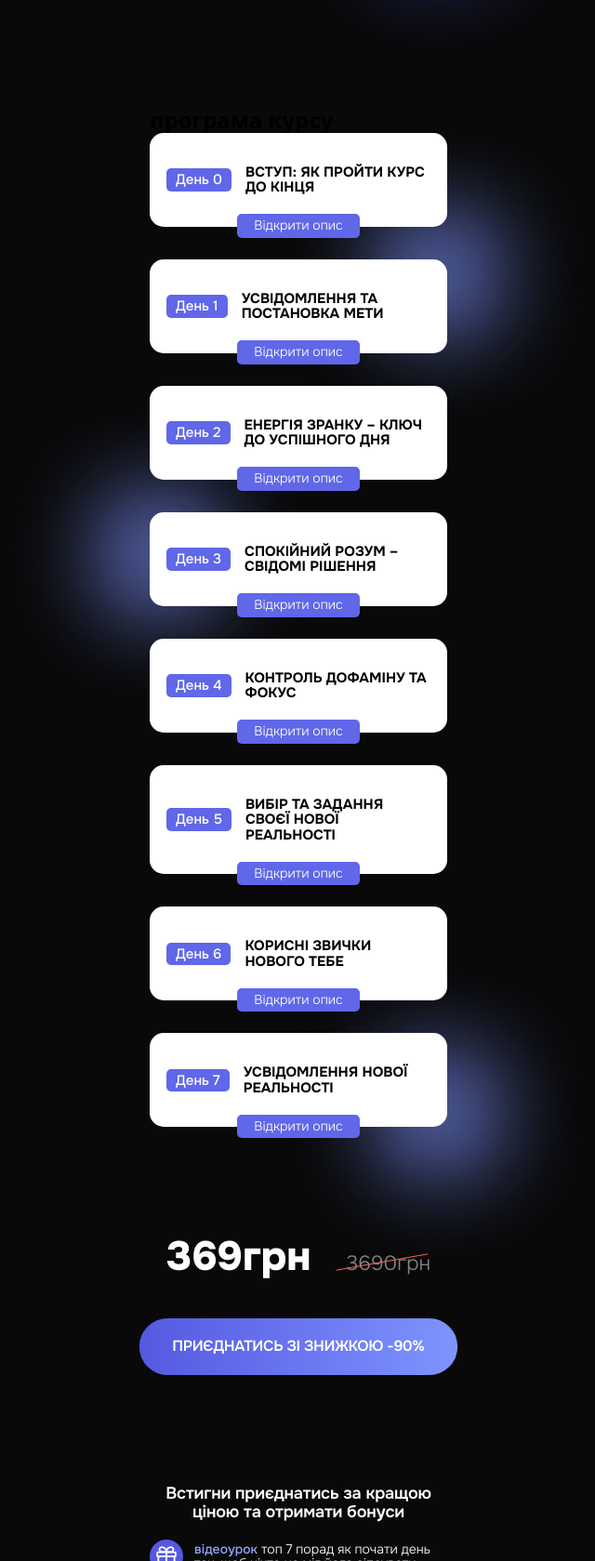
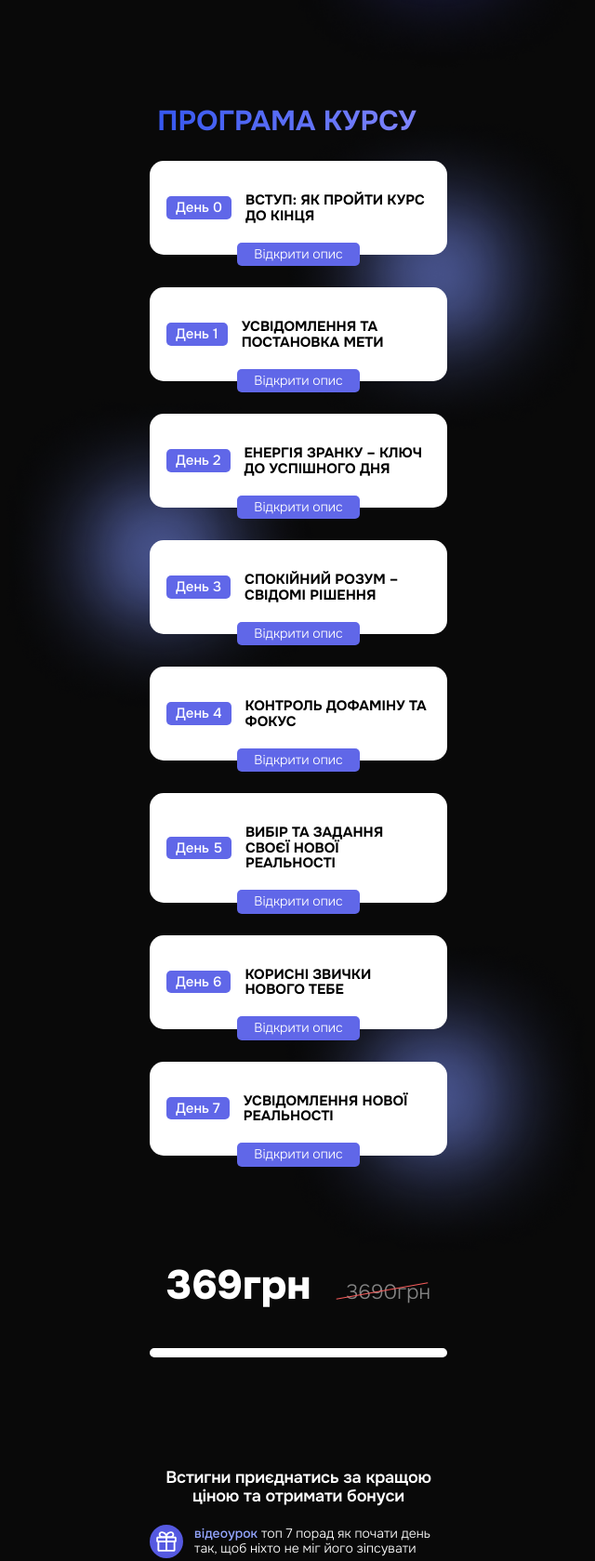
Before and after one commit to RomanIsaiev/work-website-98, a website built with Vite: page index.html in a window 1280 px wide. Shown: the part 3314-4993 px from the top of the page at 93% size, without its empty margins (319-959 px from the left). Built offline with nearby package versions, Linux system fonts and the light colour scheme; a script that the page names is missing.

Commit message:
added kwiga

```diff
--- a/index.html
+++ b/index.html
@@ -50,7 +50,7 @@
               </p>
             </li>
           </ul>
-          <a class="btn" href="">Приєднатись зі Знижкою -90%</a>
+          <a class="btn" href="#buy">Приєднатись зі Знижкою -90%</a>
         </div>
       </section>
       <section class="bonus">
@@ -336,7 +336,7 @@
           <button id="read-more-btn" class="read-more-btn">
             Читати далі...
           </button>
-          <a class="btn" href="">Приєднатись зі Знижкою -90%</a>
+          <a class="btn" href="#buy">Приєднатись зі Знижкою -90%</a>
         </div>
       </section>
       <section class="you-get">
@@ -411,7 +411,7 @@
               </p>
             </li>
           </ul>
-          <a class="btn" href="">Приєднатись зі Знижкою -90%</a>
+          <a class="btn" href="#buy">Приєднатись зі Знижкою -90%</a>
         </div>
       </section>
       <section class="program">
@@ -644,11 +644,12 @@
               </li>
             </ul>
           </div>
-          <div class="price-container">
+          <div class="price-container" id="buy">
             <p class="price">369грн &nbsp;&nbsp;<span>3690грн</span></p>
             <div class="line-through"></div>
           </div>
-          <a class="btn" href="">Приєднатись зі Знижкою -90%</a>
+          <div id="kwiga-widget-1741601604000"></div>
+          <!-- <a class="btn" href="">Приєднатись зі Знижкою -90%</a> -->
         </div>
       </section>
       <section class="bonus">
@@ -978,7 +979,7 @@
             <p class="price">369грн &nbsp;&nbsp;<span>3690грн</span></p>
             <div class="line-through"></div>
           </div>
-          <a class="btn" href="">Приєднатись зі Знижкою -90%</a>
+          <a class="btn" href="#buy">Приєднатись зі Знижкою -90%</a>
         </div>
       </section>
       <section class="reviews">
@@ -1261,5 +1262,9 @@
     <script src="./src/js/program.js" type="module"></script>
     <script src="./src/js/questions.js" type="module"></script>
     <script src="./src/js/swiper.js" type="module"></script>
+    <script
+      type="module"
+      src="https://kwiga.com/build/js/kwiga-widget.js?t=1741601604000&uuid=328ae172-1b0f-4f7d-bf06-cc0b769cc212&producer=https://kwiga.com/"
+    ></script>
   </body>
 </html>
--- a/src/css/styles.css
+++ b/src/css/styles.css
@@ -556,15 +556,19 @@ footer {
   padding: 60px 0;
 }
 
-.program-title {
-  color: #f6e6e7;
-  font-family: 'Bebas Neue Cyrillic';
-  font-size: 48px;
+.program .title {
+  text-align: center;
+  font-family: Onest;
+  font-size: 30px;
   font-style: normal;
-  font-weight: 400;
-  line-height: 86%; /* 41.28px */
-  letter-spacing: -1.44px;
+  font-weight: 700;
+  line-height: 100%; /* 30px */
   text-transform: uppercase;
+
+  background: linear-gradient(90deg, #3456ef 0%, #8186ff 100%);
+  background-clip: text;
+  -webkit-background-clip: text;
+  -webkit-text-fill-color: transparent;
 
   max-width: 295px;
 
@@ -763,6 +767,13 @@ footer {
 
 .program-list .program-list-item.open .program-answer-wrapper {
   grid-template-rows: 1fr;
+}
+
+#kwiga-widget-1741601604000 {
+  position: relative;
+  z-index: 100;
+  border: 5px solid white;
+  border-radius: 10px;
 }
 
 /* price */
```
